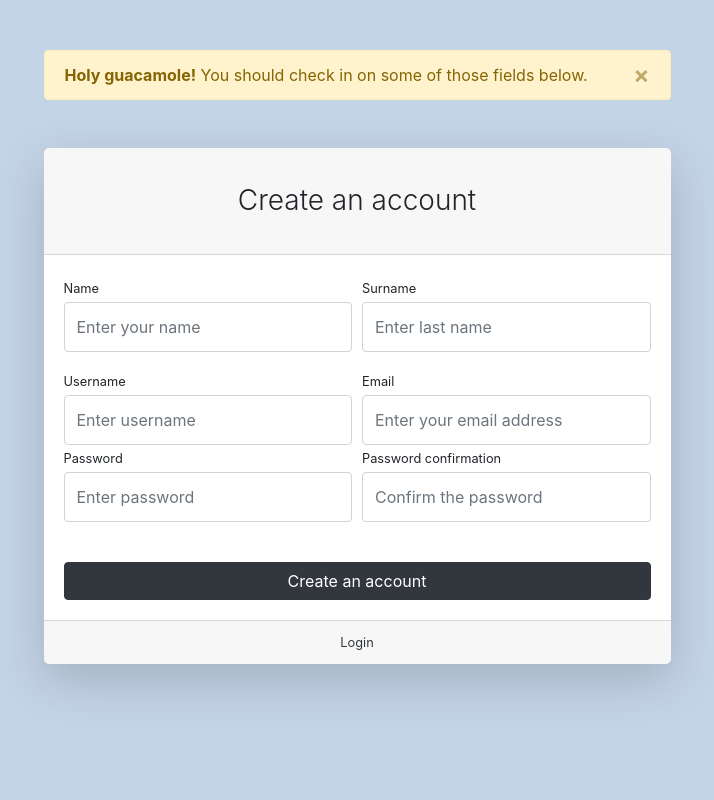
After one commit to andreyskaskiv/django_store, a Django app: page /users/register/ in a window 1280 px wide. The commit adds this page. Shown: the whole page, without its empty margins (283-997 px from the left). Run offline with Django 4.2, Linux system fonts and the light colour scheme; some libraries are stand-ins or nearby versions.

Commit message:
12. create login.html and register.html

```diff
--- a/products/templates/nav/nav-top-bar.html
+++ b/products/templates/nav/nav-top-bar.html
@@ -11,7 +11,7 @@
                     <a class="nav-link" href="{% url 'products:index' %}">Catalog <i class="fas fa-shopping-bag"></i> </a>
                 </li>
                 <li class="nav-item">
-                    <a class="nav-link" href="users/login.html">Log In <i class="fas fa-sign-in-alt"></i></a>
+                    <a class="nav-link" href="{% url 'users:login' %}">Log In <i class="fas fa-sign-in-alt"></i></a>
                 </li>
                 <li class="nav-item dropdown">
                     <a class="nav-link dropdown-toggle" href="#" id="navbarDropdown" role="button"
--- /dev/null
+++ b/static/vendor/js/auth.js
@@ -0,0 +1,22 @@
+/*!
+    * Start Bootstrap - SB Admin v6.0.2 (https://startbootstrap.com/template/sb-admin)
+    * Copyright 2013-2020 Start Bootstrap
+    * Licensed under MIT (https://github.com/StartBootstrap/startbootstrap-sb-admin/blob/master/LICENSE)
+    */
+(function ($) {
+    "use strict";
+
+    // Add active state to sidbar nav links
+    var path = window.location.href; // because the 'href' property of the DOM element is the absolute path
+    $("#layoutSidenav_nav .sb-sidenav a.nav-link").each(function () {
+        if (this.href === path) {
+            $(this).addClass("active");
+        }
+    });
+
+    // Toggle the side navigation
+    $("#sidebarToggle").on("click", function (e) {
+        e.preventDefault();
+        $("body").toggleClass("sb-sidenav-toggled");
+    });
+})(jQuery);
--- a/store/urls.py
+++ b/store/urls.py
@@ -25,6 +25,7 @@ urlpatterns = [
     path('admin/', admin.site.urls),
     path('', index, name='index'),
     path('products/', include('products.urls', namespace='products')),
+    path('users/', include('users.urls', namespace='users')),
 
 ]
 
--- /dev/null
+++ b/users/templates/users/_base.html
@@ -0,0 +1,30 @@
+{% load static %}
+
+
+<!DOCTYPE html>
+<html lang="en">
+<head>
+    <meta charset="utf-8"/>
+    <meta http-equiv="X-UA-Compatible" content="IE=edge"/>
+    <meta name="viewport" content="width=device-width, initial-scale=1, shrink-to-fit=no"/>
+    <meta name="description" content=""/>
+    <meta name="author" content=""/>
+    <title>Store - Authorization</title>
+    <link href="{% static 'vendor/css/auth.css' %}" rel="stylesheet"/>
+    <script src="https://cdnjs.cloudflare.com/ajax/libs/font-awesome/5.15.1/js/all.min.js"
+            crossorigin="anonymous"></script>
+</head>
+<body class="bg-primary">
+<div id="layoutAuthentication">
+    <div id="layoutAuthentication_content">
+
+        {% block content %} {% endblock %}
+
+    </div>
+</div>
+<script src="https://code.jquery.com/jquery-3.5.1.slim.min.js" crossorigin="anonymous"></script>
+<script src="https://cdn.jsdelivr.net/npm/bootstrap@4.5.3/dist/js/bootstrap.bundle.min.js"
+        crossorigin="anonymous"></script>
+<script src="{% static 'vendor/js/auth.js' %}"></script>
+</body>
+</html>
--- /dev/null
+++ b/users/templates/users/register.html
@@ -0,0 +1,87 @@
+{% extends 'users/_base.html' %}
+
+{% block content %}
+
+    <main>
+        <div class="container">
+            <div class="row justify-content-center">
+                <div class="col-lg-7">
+                    <div class="alert alert-warning alert-dismissible fade show" role="alert"
+                         style="margin-top: 50px;">
+                        <strong>Holy guacamole!</strong> You should check in on some of those fields below.
+                        <button type="button" class="close" data-dismiss="alert" aria-label="Close">
+                            <span aria-hidden="true">&times;</span>
+                        </button>
+                    </div>
+                    <div class="card shadow-lg border-0 rounded-lg mt-5">
+                        <div class="card-header"><h3 class="text-center font-weight-light my-4">Create an account</h3>
+                        </div>
+                        <div class="card-body">
+                            <form>
+                                <div class="form-row">
+                                    <div class="col-md-6">
+                                        <div class="form-group">
+                                            <label class="small mb-1" for="inputFirstName">Name</label>
+                                            <input class="form-control py-4" id="inputFirstName" type="text"
+                                                   placeholder="Enter your name"/>
+                                        </div>
+                                    </div>
+                                    <div class="col-md-6">
+                                        <div class="form-group">
+                                            <label class="small mb-1" for="inputLastName">Surname</label>
+                                            <input class="form-control py-4" id="inputLastName" type="text"
+                                                   placeholder="Enter last name"/>
+                                        </div>
+                                    </div>
+                                </div>
+                                <div class="form-row">
+                                    <div class="col-md-6">
+                                        <label class="small mb-1" for="inputUsername">Username</label>
+                                        <input class="form-control py-4" id="inputUsername" type="text"
+                                               aria-describedby="usernameHelp"
+                                               placeholder="Enter username"/>
+                                    </div>
+                                    <div class="col-md-6">
+                                        <label class="small mb-1" for="inputEmailAddress">
+                                            Email
+                                        </label>
+                                        <input class="form-control py-4" id="inputEmailAddress" type="email"
+                                               aria-describedby="emailHelp"
+                                               placeholder="Enter your email address"/>
+                                    </div>
+                                </div>
+                                <div class="form-row">
+                                    <div class="col-md-6">
+                                        <div class="form-group">
+                                            <label class="small mb-1" for="inputPassword">Password</label>
+                                            <input class="form-control py-4" id="inputPassword" type="password"
+                                                   placeholder="Enter password"/>
+                                        </div>
+                                    </div>
+                                    <div class="col-md-6">
+                                        <div class="form-group">
+                                            <label class="small mb-1" for="inputConfirmPassword">
+                                                Password confirmation
+                                            </label>
+                                            <input class="form-control py-4" id="inputConfirmPassword"
+                                                   type="password" placeholder="Confirm the password"/>
+                                        </div>
+                                    </div>
+                                </div>
+                                <div class="form-group mt-4 mb-0">
+                                    <input class="btn btn-primary btn-block" type="submit" value="Create an account">
+                                </div>
+                            </form>
+                        </div>
+                        <div class="card-footer text-center">
+                            <div class="small"><a href="{% url 'users:login' %}">
+                                 Login
+                            </a></div>
+                        </div>
+                    </div>
+                </div>
+            </div>
+        </div>
+    </main>
+
+{% endblock %}
--- /dev/null
+++ b/users/urls.py
@@ -0,0 +1,10 @@
+from django.urls import path
+
+from users.views import login, register
+
+app_name = 'users'
+
+urlpatterns = [
+    path('login/', login, name='login'),  # ../users/login
+    path('register/', register, name='register'),  # ../users/register
+]
--- a/users/views.py
+++ b/users/views.py
@@ -1,3 +1,9 @@
 from django.shortcuts import render
 
-# Create your views here.
+
+def login(request):
+    return render(request, 'users/login.html')
+
+
+def register(request):
+    return render(request, 'users/register.html')
```
Also changed, not shown: users/templates/users/login.html (added, +65 -0 lines).
